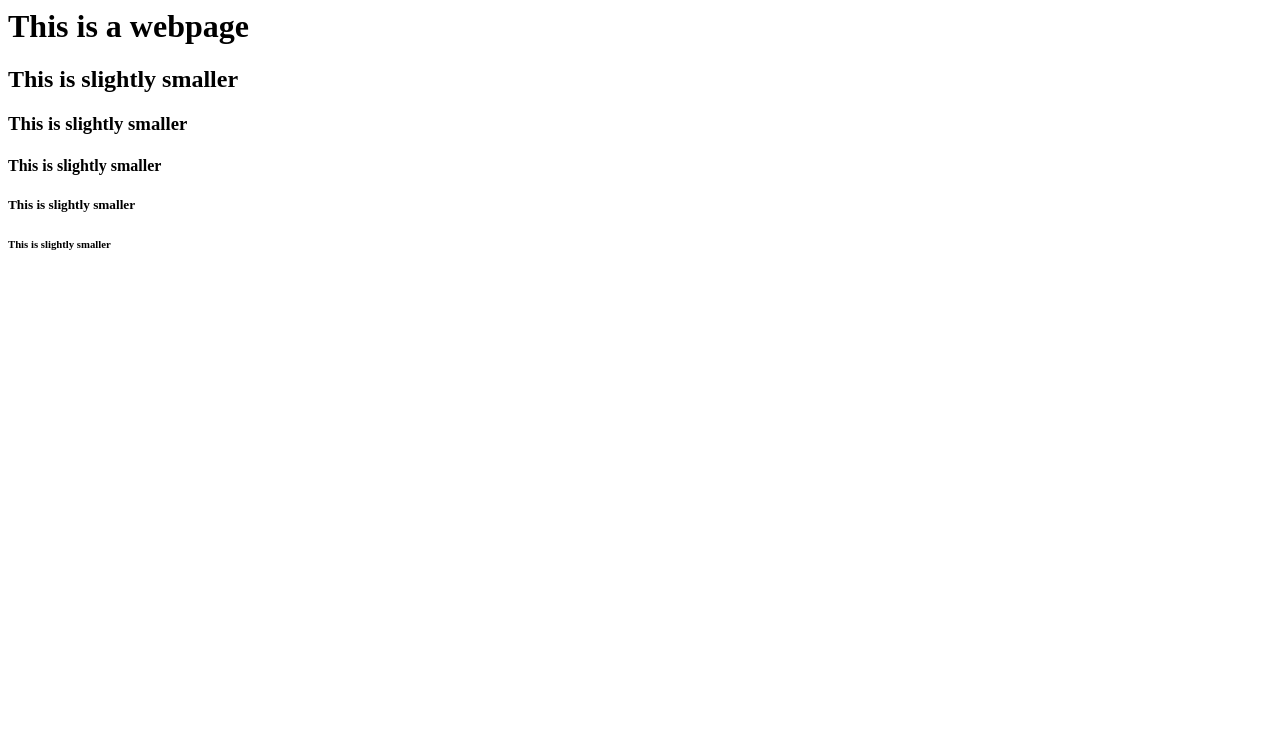
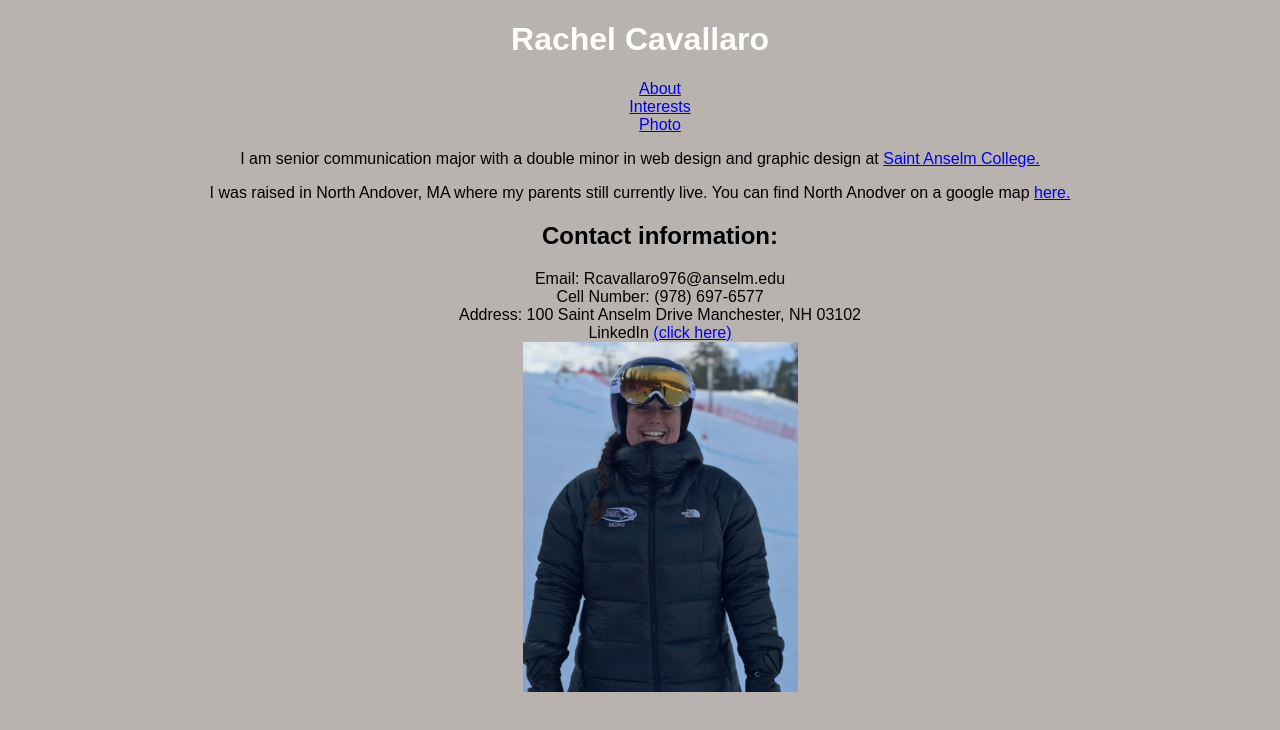
Before and after one commit to rcav9854/rcav9854.github.io, a plain HTML site: page index.html in a window 1280 px wide. Drawn offline with Linux system fonts and the light colour scheme.

Commit message:
Add files via upload

```diff
--- a/index.html
+++ b/index.html
@@ -1,14 +1,48 @@
-<html>
-  <head>
-   <title> My Site </title>
- </head>
- <body>
-   <h1> This is a webpage </h1>
-   <h2> This is slightly smaller <h2/>
-   <h3> This is slightly smaller <h3/>
-   <h4> This is slightly smaller <h4/>
-   <h5> This is slightly smaller <h5/>
-   <h6> This is slightly smaller <h6/>
+<!DOCTYPE html>
+<html lang="en">
+<head>
 
-  </body>
-</html>
+
+	<title>About Rachel Cavallaro</title>
+
+	<link  rel="stylesheet" href="Nov8HW.css">
+
+	</head>
+
+	<body>
+
+<h1 class="About">Rachel Cavallaro</h1>
+
+
+<ul class="About">
+<li><a href="DLhome.html">About</a></li>
+<li><a href="DLinterests.html">Interests</a></li>
+<li><a href="DLportfolio.html">Photo</a></li>
+</ul>
+
+
+
+<p>I am senior communication major with a double minor in web design and graphic design at <a href=" https://www.anselm.edu" target="_blank">Saint Anselm College. </a></p>
+
+<p>I was raised in North Andover, MA where my parents still currently live. You can find North Anodver on a google map <a href=" https://www.google.com/maps?client=safari&rls=en&q=north+andover,+MA&oe=UTF-8&um=1&ie=UTF-8&sa=X&ved=2ahUKEwiLqsGFt6vvAhWHwVkKHWAkB7IQ_AUoAXoECBcQAw" target="_blank">here.</a></p>
+
+<ul class="contact">
+
+<h2>Contact information:</h2>
+
+</body>
+
+<body>
+
+<li> Email: Rcavallaro976@anselm.edu </li>
+ <li> Cell Number: (978) 697-6577</li>
+ <li> Address: 100 Saint Anselm Drive Manchester, NH 03102</li>
+<li> LinkedIn <a href="https://www.linkedin.com/in/rachel-cavallaro/" target="_blank"> (click here)</li>
+
+
+
+<div class="image"> <img src= "rachel.jpg" alt="Rachel"  title="Rachel" width="275" height="350" /></div><div class="content"
+
+>
+
+</body>
```
